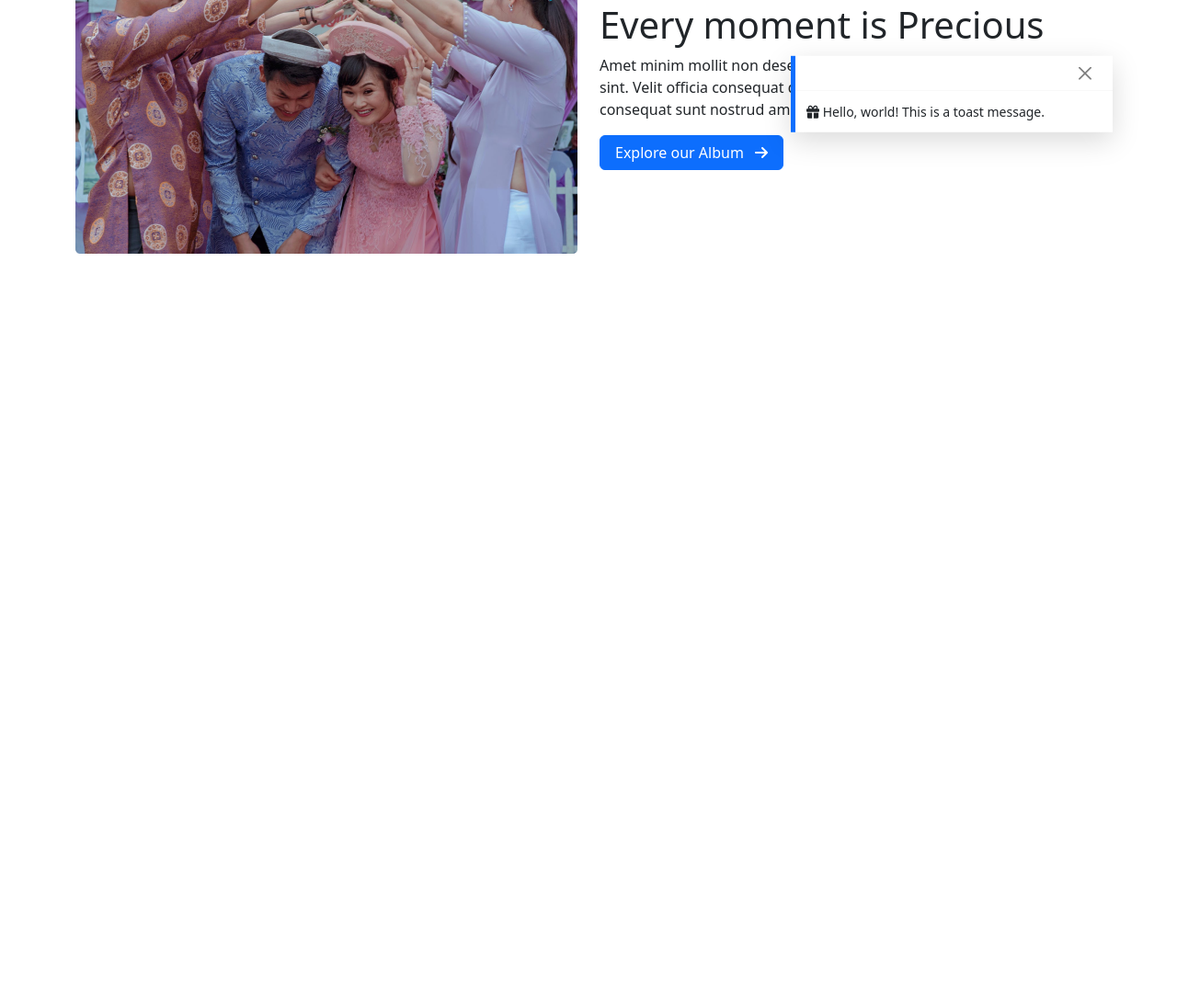
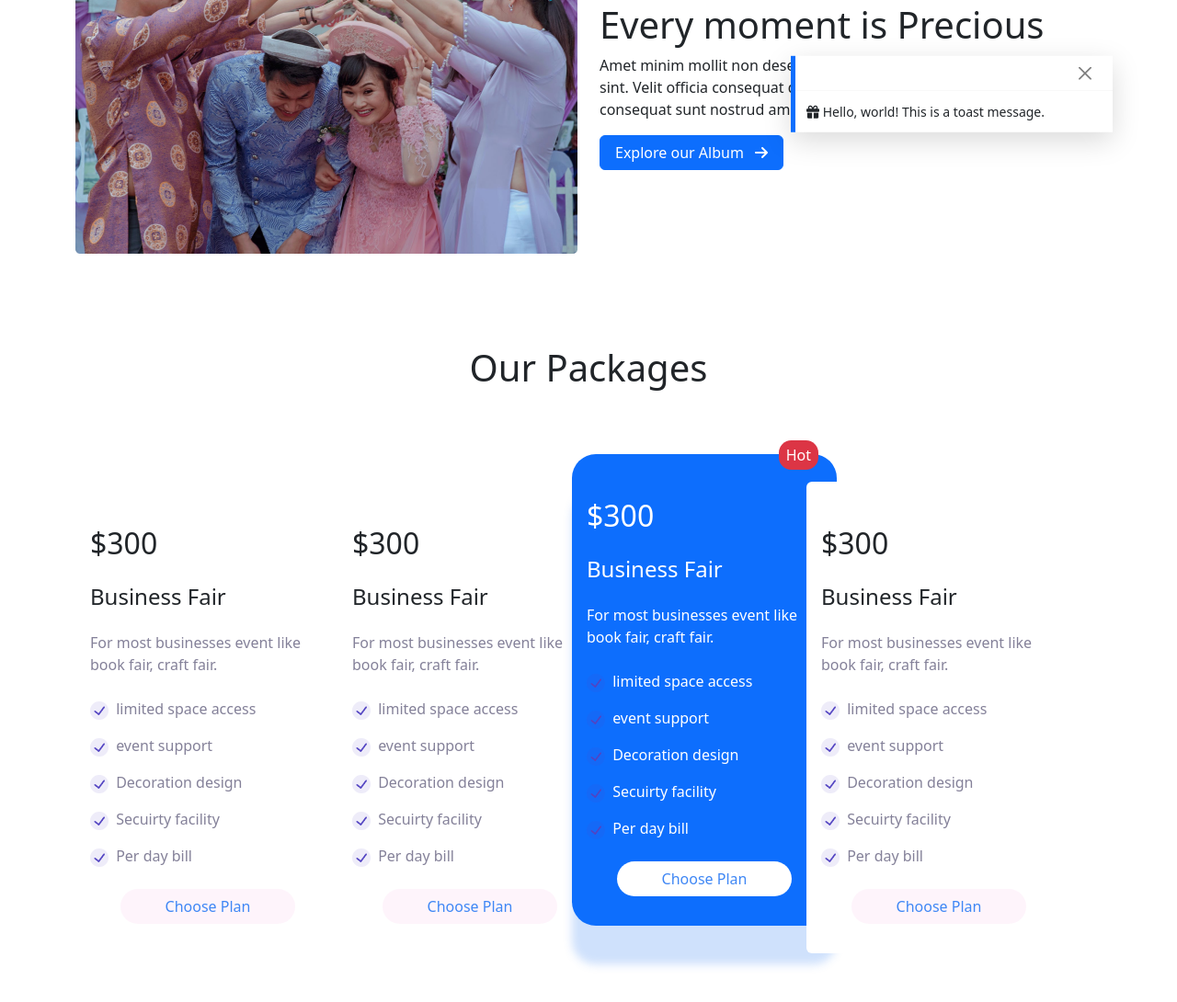
Before and after one commit to Emon1304013/convention-center, a plain HTML site: page index.html in a window 1280 px wide. Shown: the part 797-1887 px from the top of the page at 92% size. Before the commit the page ends 1173 px from the top, so only its background shows below. Drawn offline with nearby package versions, Linux system fonts and the light colour scheme.

Commit message:
Packages section added

```diff
--- a/index.html
+++ b/index.html
@@ -123,6 +123,99 @@
 
   </section>
 
+  <section class="packages container">
+    <h1 class="text-center" style="margin-bottom: 100px;">Our Packages</h1>
+    <div class="row">
+      <div class="col-md-6 col-lg-3">
+        <div class="card border-0" style="width: 18rem;">
+          <div class="card-body pt-5">
+            <h2 class="card-title mb-4">$300</h2>
+            <h4 class="mb-4">Business Fair</h4>
+            <p class="card-text">For most businesses event
+              like book fair, craft fair.
+            <li class="py-2"><img class="img-fluid pe-1" src="icons/check-circle.png" alt=""> limited space access</li>
+            <li class="py-2"><img class="img-fluid pe-1" src="icons/check-circle.png" alt=""> event support</li>
+            <li class="py-2"><img class="img-fluid pe-1" src="icons/check-circle.png" alt=""> Decoration design</li>
+            <li class="py-2"><img class="img-fluid pe-1" src="icons/check-circle.png" alt=""> Secuirty facility</li>
+            <li class="py-2"><img class="img-fluid pe-1" src="icons/check-circle.png" alt=""> Per day bill</li>
+            </p>
+            <div class="plan-button text-center mb-3">
+              <a href="#" class="btn px-5">Choose Plan</a>
+            </div>
+
+
+          </div>
+        </div>
+      </div>
+      <div class="col-md-6 col-lg-3">
+        <div class="card border-0" style="width: 18rem;">
+          <div class="card-body pt-5">
+            <h2 class="card-title mb-4">$300</h2>
+            <h4 class="mb-4">Business Fair</h4>
+            <p class="card-text">For most businesses event
+              like book fair, craft fair.
+            <li class="py-2"><img class="img-fluid pe-1" src="icons/check-circle.png" alt=""> limited space access</li>
+            <li class="py-2"><img class="img-fluid pe-1" src="icons/check-circle.png" alt=""> event support</li>
+            <li class="py-2"><img class="img-fluid pe-1" src="icons/check-circle.png" alt=""> Decoration design</li>
+            <li class="py-2"><img class="img-fluid pe-1" src="icons/check-circle.png" alt=""> Secuirty facility</li>
+            <li class="py-2"><img class="img-fluid pe-1" src="icons/check-circle.png" alt=""> Per day bill</li>
+            </p>
+            <div class="plan-button text-center mb-3">
+              <a href="#" class="btn px-5">Choose Plan</a>
+            </div>
+
+
+          </div>
+        </div>
+      </div>
+      <div class="col-md-6 col-lg-3" style="margin:-30px">
+        <div class="card border-0 " style="width: 18rem;">
+          <div class="card-body bg-primary position-relative selected pt-5">
+            <span class="position-absolute text-bg-danger text-white hot-button px-2 py-1">Hot</span>
+            <h2 class="card-title mb-4 text-white">$300</h2>
+            <h4 class="mb-4 text-white">Business Fair</h4>
+            <p class="card-text text-white">For most businesses event
+              like book fair, craft fair.
+            <li class="py-2 text-white"><img class="img-fluid pe-1" src="icons/check-circle.png" alt=""> limited space access</li>
+            <li class="py-2 text-white"><img class="img-fluid pe-1" src="icons/check-circle.png" alt=""> event support</li>
+            <li class="py-2 text-white"><img class="img-fluid pe-1" src="icons/check-circle.png" alt=""> Decoration design</li>
+            <li class="py-2 text-white"><img class="img-fluid pe-1" src="icons/check-circle.png" alt=""> Secuirty facility</li>
+            <li class="py-2 text-white"><img class="img-fluid pe-1" src="icons/check-circle.png" alt=""> Per day bill</li>
+            </p>
+            <div class="plan-button text-center mb-3">
+              <a href="#" class="btn px-5 ">Choose Plan</a>
+            </div>
+
+
+          </div>
+        </div>
+      </div>
+      <div class="col-md-6 col-lg-3">
+        <div class="card border-0" style="width: 18rem;">
+          <div class="card-body pt-5">
+            <h2 class="card-title mb-4">$300</h2>
+            <h4 class="mb-4">Business Fair</h4>
+            <p class="card-text">For most businesses event
+              like book fair, craft fair.
+            <li class="py-2"><img class="img-fluid pe-1" src="icons/check-circle.png" alt=""> limited space access</li>
+            <li class="py-2"><img class="img-fluid pe-1" src="icons/check-circle.png" alt=""> event support</li>
+            <li class="py-2"><img class="img-fluid pe-1" src="icons/check-circle.png" alt=""> Decoration design</li>
+            <li class="py-2"><img class="img-fluid pe-1" src="icons/check-circle.png" alt=""> Secuirty facility</li>
+            <li class="py-2"><img class="img-fluid pe-1" src="icons/check-circle.png" alt=""> Per day bill</li>
+            </p>
+            <div class="plan-button text-center mb-3">
+              <a href="#" class="btn px-5">Choose Plan</a>
+            </div>
+
+
+          </div>
+        </div>
+      </div>
+    </div>
+  </section>
+
+
+
     <!-- Bootstrap JavaScript Libraries -->
     <script src="https://cdn.jsdelivr.net/npm/@popperjs/core@2.11.5/dist/umd/popper.min.js" integrity="sha384-Xe+8cL9oJa6tN/veChSP7q+mnSPaj5Bcu9mPX5F5xIGE0DVittaqT5lorf0EI7Vk" crossorigin="anonymous"></script>
 
--- a/style.css
+++ b/style.css
@@ -20,3 +20,35 @@ section{
     box-shadow: 0px 9px 31px rgba(0, 0, 0, 0.15);
 
 }
+.packages p, .packages li{
+    color: #848199;
+}
+.packages li{
+    list-style-type: none;
+}
+.plan-button a{
+    color: #3F87F5;
+    background-color: rgba(244, 150, 209, .1)
+    ;
+    border-radius: 24px;
+    font-weight: 500;
+}
+.hot-button{
+    top:-15px;
+    right: 20px;
+}
+.selected {
+    background: #3F87F5;
+  box-shadow: 0px 42px 10px rgba(63, 135, 245, 0.25);
+  border-radius: 26px;
+}
+.selected a{
+    background-color: white;
+}
+.selected .hot-button{
+    border-radius: 13.5px;
+}
+/* .packages li i{
+    color: rgba(82, 67, 194, 0.103693);
+
+} */
```
Also changed, not shown: icons/check-circle.png (added).
